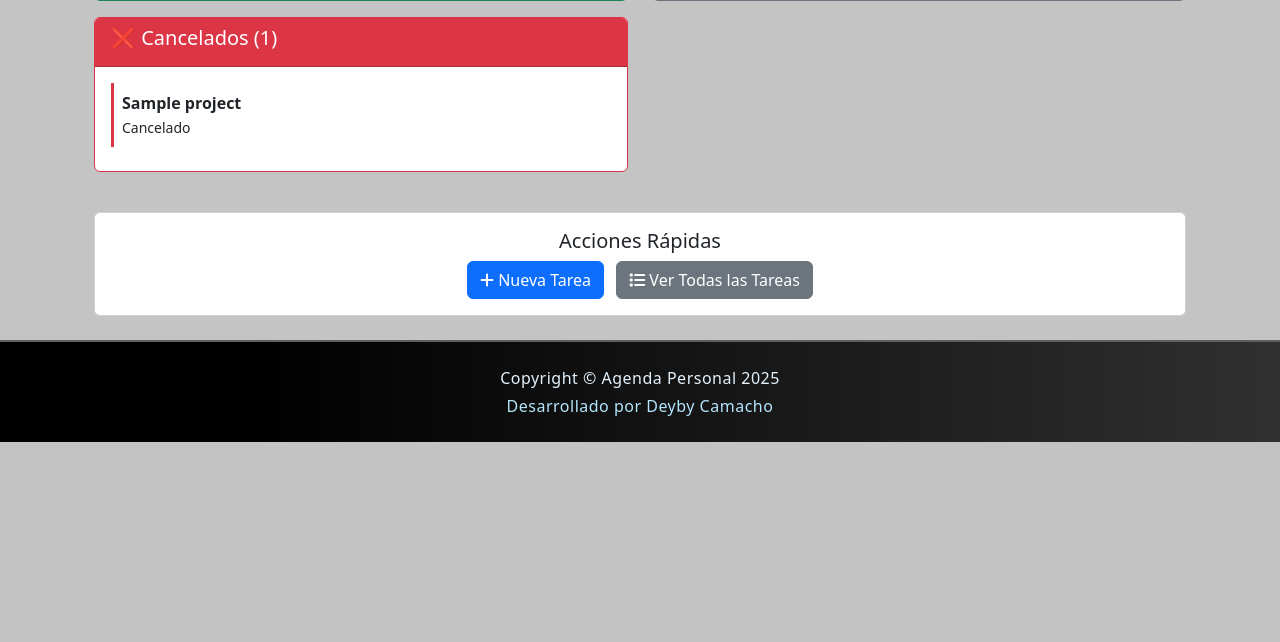
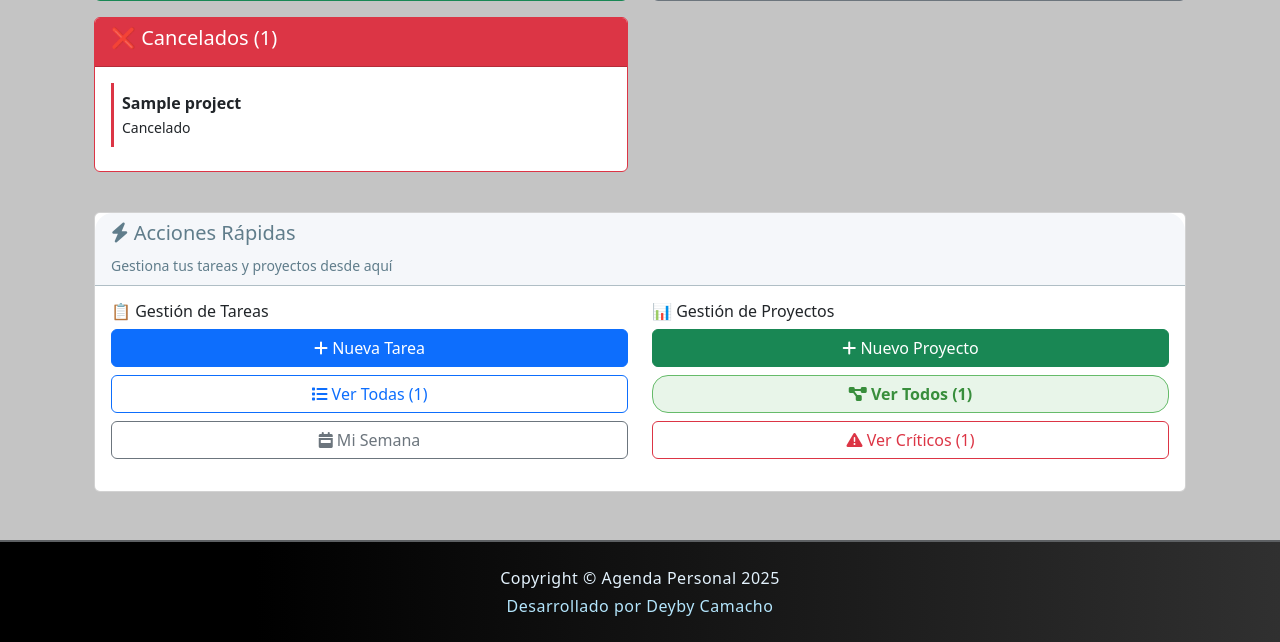
Before and after one commit to deyby01/agenda_personal, a Django app: template templates/dashboard.html in a window 1280 px wide. Shown: the part 2167-2809 px from the top of the page. Before the commit the page ends 2609 px from the top, so only its background shows below. Run offline with Django 5.2, Linux system fonts and the light colour scheme; the template is opened without the code that fills it: most values are stand-ins (such as "Sample title", 1, 10 or a date in 2020).

Commit message:
feat: professional navigation with dashboard as homepage
🎯 PHASE 3 COMPLETE: Navigation Enhancement & UX Improvements

NAVIGATION FEATURES IMPLEMENTED:
✅ Intelligent homepage routing (authenticated → dashboard, anonymous → login)
✅ Dashboard-first navigation hierarchy in navbar
✅ Active link highlighting across all navigation items
✅ Professional app entry point (dashboard as primary interface)
✅ Backwards compatibility maintained for all existing URLs

TECHNICAL IMPLEMENTATION:
✅ Smart homepage redirect function with user authentication detection
✅ Updated URL configuration with clean separation of concerns
✅ Enhanced navbar with proper active state management
✅ Professional navigation hierarchy (Dashboard → Tasks → Weekly → Projects)
✅ TDD validation for navigation flows

USER EXPERIENCE IMPROVEMENTS:
🎯 Users immediately see intelligent task prioritization upon login
📊 Project health overview available from first interaction
⚡ One-click access to all major app sections
🧠 Dashboard becomes central command center for productivity

BUSINESS VALUE:
- Higher user engagement (dashboard shows immediate value)
- Improved productivity (smart prioritization front and center)
- Professional application feel (modern SaaS-style navigation)
- Reduced clicks to reach important information

Next Phase: Advanced features (notifications/analytics) or production preparation

```diff
--- a/templates/base.html
+++ b/templates/base.html
@@ -38,6 +38,12 @@
                 {% if user.is_authenticated %}
                 <ul class="navbar-nav me-auto mb-2 mb-lg-0">
                     {# me-auto empuja lo siguiente a la derecha #}
+                    <li class="nav-item">
+                        <a class="nav-link {% if request.resolver_match.url_name == 'dashboard' %}active{% endif %}"
+                            href="{% url 'dashboard' %}">
+                            <i class="fas fa-tachometer-alt"></i> Dashboard
+                        </a>
+                    </li>
                     <li class="nav-item">
                         <a
                             class="nav-link {% if request.resolver_match.url_name == 'lista_de_tareas_url' %}active{% endif %}"
--- a/templates/dashboard.html
+++ b/templates/dashboard.html
@@ -336,23 +336,54 @@
 
 
 
-            <!-- Quick Actions -->
-            <div class="row">
+            <!-- ENHANCED QUICK ACTIONS -->
+            <div class="row mb-4">
                 <div class="col-12">
                     <div class="card">
-                        <div class="card-body text-center">
-                            <h5>Acciones Rápidas</h5>
-                            <a href="{% url 'crear_tarea_url' %}" class="btn btn-primary me-2">
-                                <i class="fas fa-plus"></i> Nueva Tarea
-                            </a>
-                            <a href="{% url 'lista_de_tareas_url' %}" class="btn btn-secondary">
-                                <i class="fas fa-list"></i> Ver Todas las Tareas
-                            </a>
+                        <div class="card-header bg-light">
+                            <h5><i class="fas fa-bolt"></i> Acciones Rápidas</h5>
+                            <small>Gestiona tus tareas y proyectos desde aquí</small>
+                        </div>
+                        <div class="card-body">
+                            <div class="row">
+                                <!-- Task Actions -->
+                                <div class="col-md-6 mb-3">
+                                    <h6>📋 Gestión de Tareas</h6>
+                                    <div class="d-grid gap-2">
+                                        <a href="{% url 'crear_tarea_url' %}" class="btn btn-primary">
+                                            <i class="fas fa-plus"></i> Nueva Tarea
+                                        </a>
+                                        <a href="{% url 'lista_de_tareas_url' %}" class="btn btn-outline-primary">
+                                            <i class="fas fa-list"></i> Ver Todas ({{ total_tasks }})
+                                        </a>
+                                        <a href="{% url 'mi_semana_actual_url' %}" class="btn btn-outline-secondary">
+                                            <i class="fas fa-calendar-week"></i> Mi Semana
+                                        </a>
+                                    </div>
+                                </div>
+
+                                <!-- Project Actions -->
+                                <div class="col-md-6 mb-3">
+                                    <h6>📊 Gestión de Proyectos</h6>
+                                    <div class="d-grid gap-2">
+                                        <a href="{% url 'crear_proyecto_url' %}" class="btn btn-success">
+                                            <i class="fas fa-plus"></i> Nuevo Proyecto
+                                        </a>
+                                        <a href="{% url 'lista_de_proyectos_url' %}" class="btn btn-outline-success">
+                                            <i class="fas fa-project-diagram"></i> Ver Todos ({{ total_projects }})
+                                        </a>
+                                        {% if critical_count > 0 %}
+                                        <button class="btn btn-outline-danger" onclick="document.querySelector('.border-danger').scrollIntoView()">
+                                            <i class="fas fa-exclamation-triangle"></i> Ver Críticos ({{ critical_count }})
+                                        </button>
+                                        {% endif %}
+                                    </div>
+                                </div>
+                            </div>
                         </div>
                     </div>
                 </div>
             </div>
-
         </div>
     </div>
 </div>
```
Also changed, not shown: proyecto_agenda/urls.py (+21 -3 lines), tareas/tests/test_dashboard.py (+62 -0 lines).
